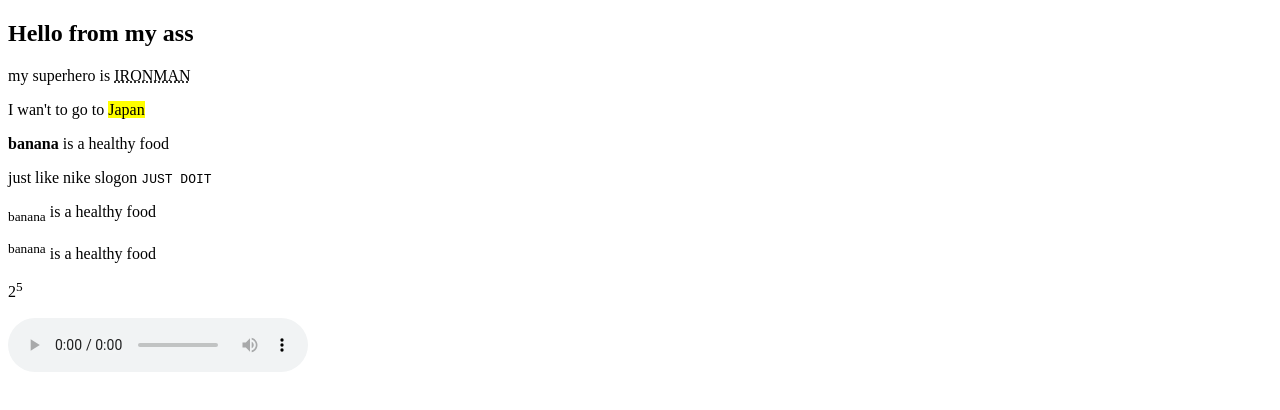
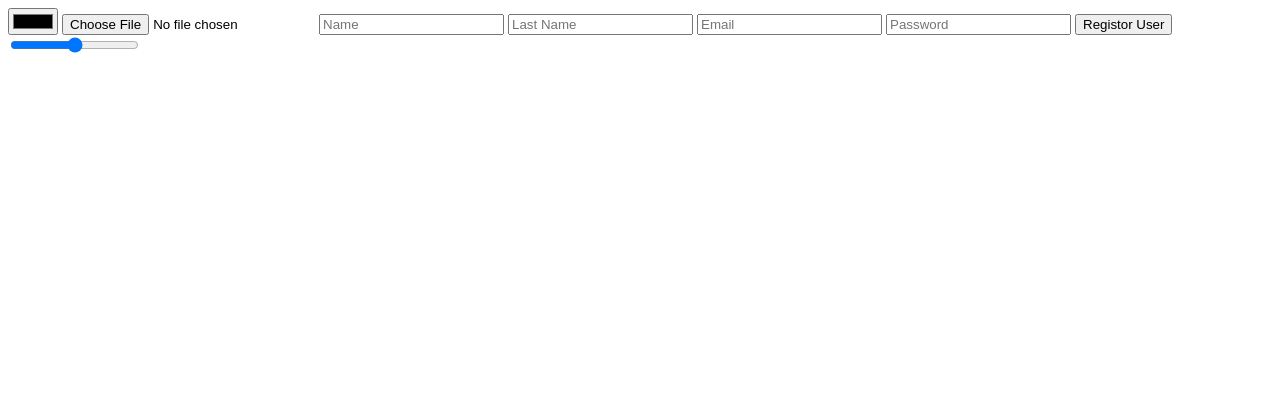
Before and after one commit to bimsan/kokoa-clone, a plain HTML site: page home.html in a window 1280 px wide. Drawn offline with Linux system fonts and the light colour scheme.

Commit message:
#2.8
form 안에 input tag의 type(유형)과 속성들

```diff
--- a/home.html
+++ b/home.html
@@ -12,22 +12,15 @@
     <title>My second website</title>
   </head>
   <body>
-    <h2>Hello from my ass</h2>
-
-    <p>my superhero is <abbr title="my favorite hero">IRONMAN</abbr></p>
-
-    <p>I wan't to go to <mark>Japan</mark></p>
-
-    <p><strong>banana</strong> is a healthy food</p>
-
-    <p>just like nike slogon <code>JUST DOIT</code></p>
-
-    <p><sub>banana</sub> is a healthy food</p>
-
-    <p><sup>banana</sup> is a healthy food</p>
-
-    <p>2<sup>5</sup></p>
-
-    <audio controls autoplay loop src="/media/cc0-audio/t-rex-roar.mp3"></audio>
+    <form>
+      <input type="color" />
+      <input type="file" accept=".png, .pdf, .jpg, audio/*, video/*, image/*" />
+      <input required placeholder="Name" type="text" />
+      <input required placeholder="Last Name" type="text" />
+      <input required placeholder="Email" type="email" />
+      <input required placeholder="Password" minlength="10" type="password" />
+      <input type="submit" value="Registor User" />
+      <input type="range" min="0" value="1" max="2" step="0.1" />
+    </form>
   </body>
 </html>
```
